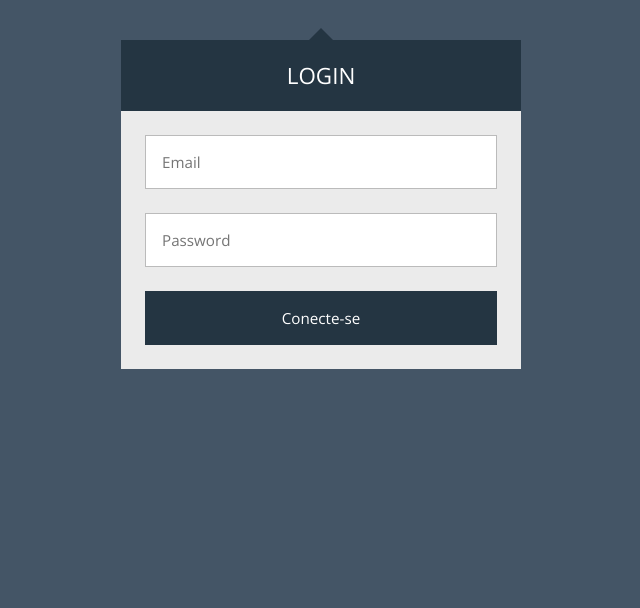
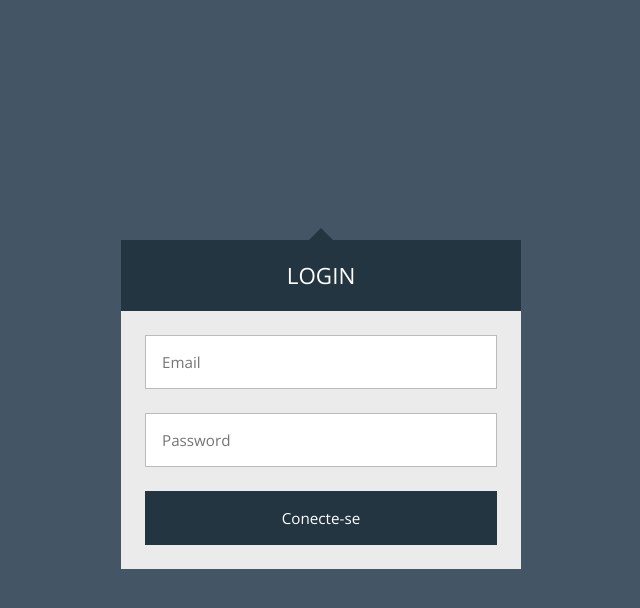
Before and after one commit to Fernandopinage/project, a PHP site: page /telas/index.php in a window 1280 px wide. Shown: the top 608 px of the page, without its empty margins (319-959 px from the left). Run offline with PHP 8.4, Linux system fonts and the light colour scheme.

Commit message:
css login

```diff
--- a/css/index.css
+++ b/css/index.css
@@ -7,8 +7,9 @@ body {
 }
 
 .login {
+
   width: 400px;
-  margin: 16px auto;
+  margin: 216px auto;
   font-size: 16px;
 }
 
```
